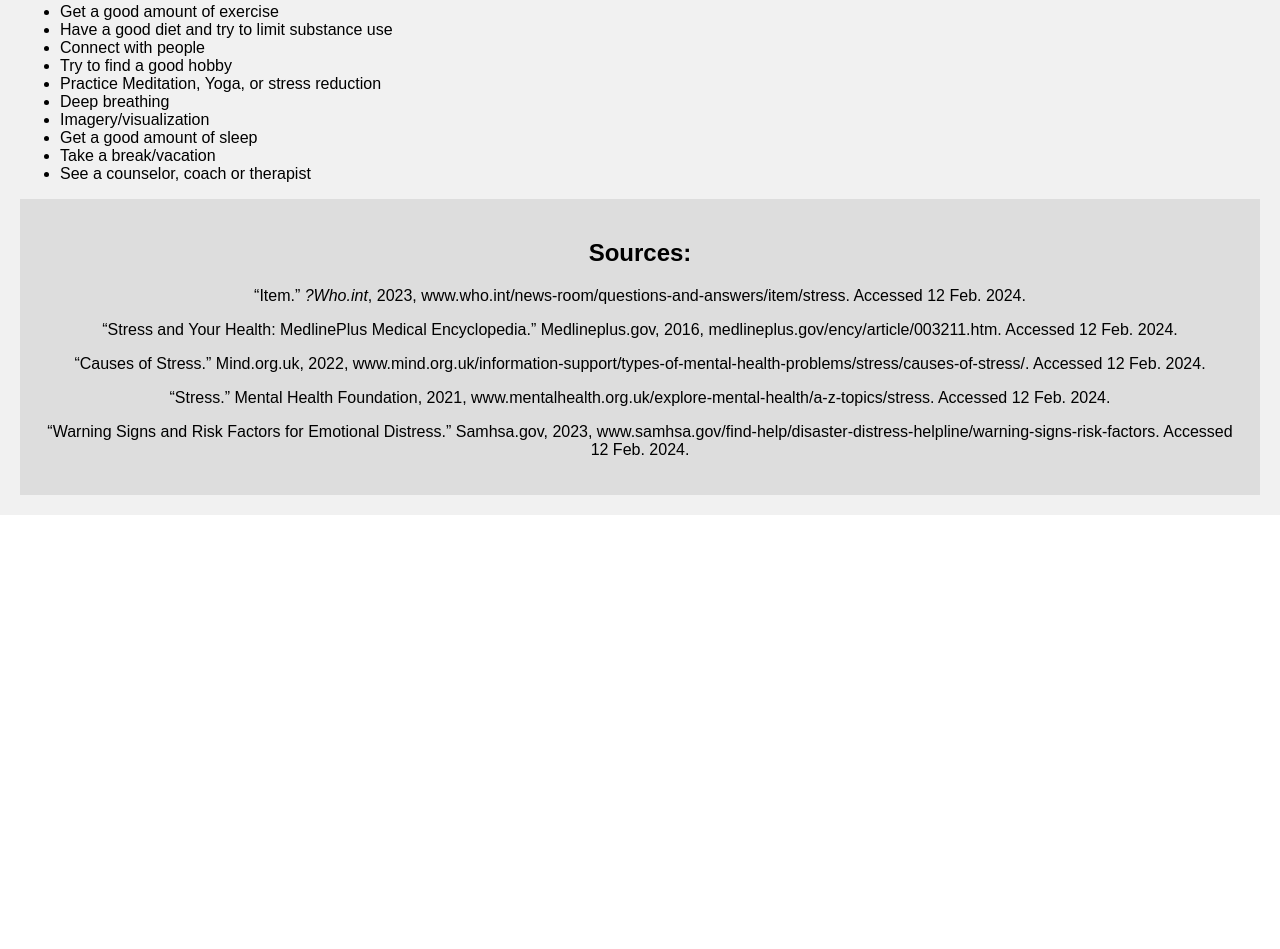
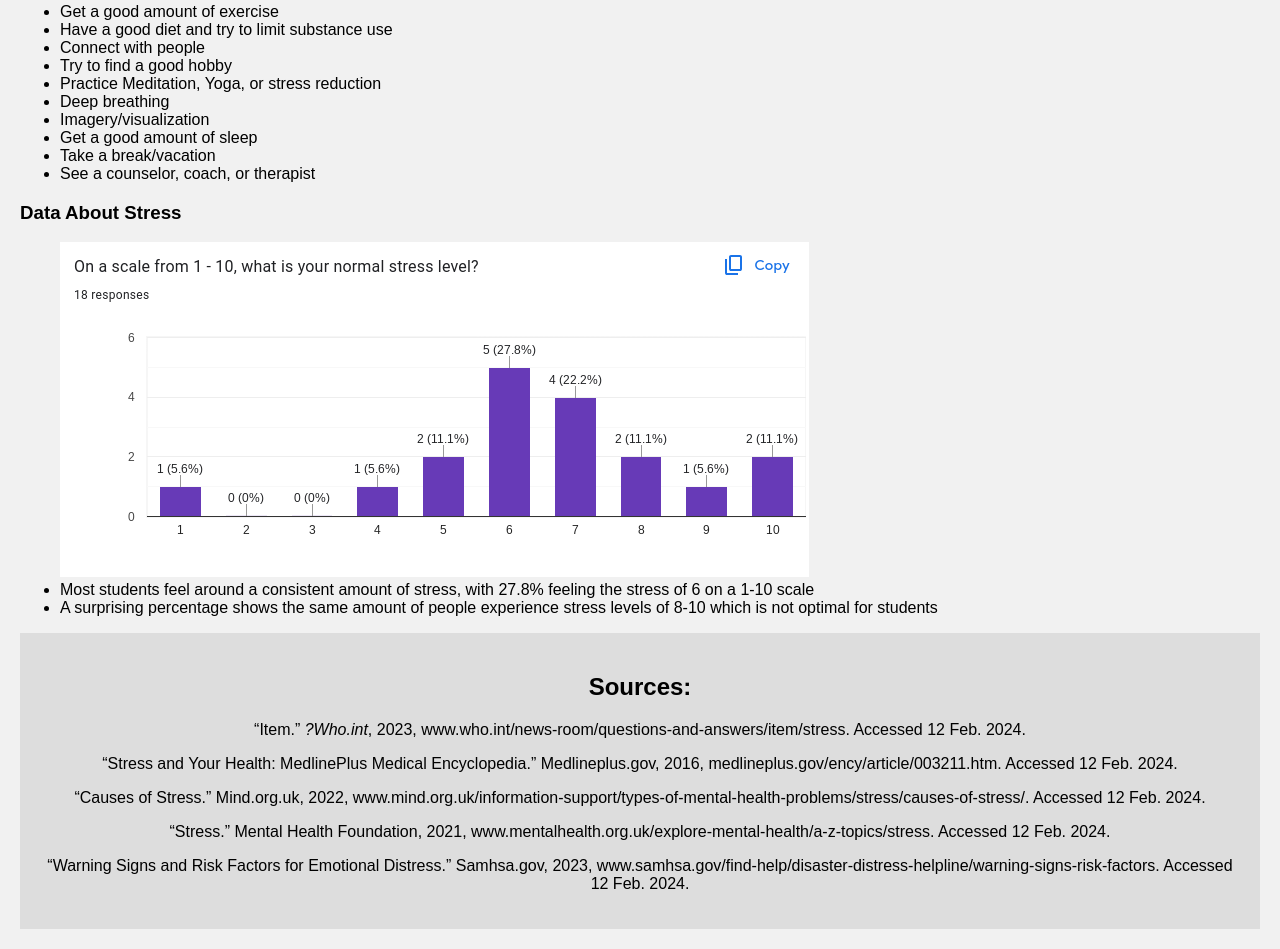
Before and after one commit to Ekanath-K/stress_website, a plain HTML site: page index.html in a window 1280 px wide. Shown: the part 1206-2155 px from the top of the page. Before the commit the page ends 1721 px from the top, so only its background shows below. Drawn offline with Linux system fonts and the light colour scheme.

Commit message:
Update index.html

```diff
--- a/index.html
+++ b/index.html
@@ -182,11 +182,18 @@ Stress can be defined as a state of worry or mental tension caused by a difficul
   <li>Imagery/visualization</li>
   <li>Get a good amount of sleep</li>
   <li>Take a break/vacation </li>
-  <li>See a counselor, coach or therapist</li>
+  <li>See a counselor, coach, or therapist</li>
 </ul>
 
 
 
+<h3>Data About Stress</h3>
+
+<ul class="e">
+  <img src="graph.png" alt="graph #1">
+  <li>Most students feel around a consistent amount of stress, with 27.8% feeling the stress of 6 on a 1-10 scale</li>
+  <li>A surprising percentage shows the same amount of people experience stress levels of 8-10 which is not optimal for students</li>
+</ul>
 
 
 <div class="footer">
```
